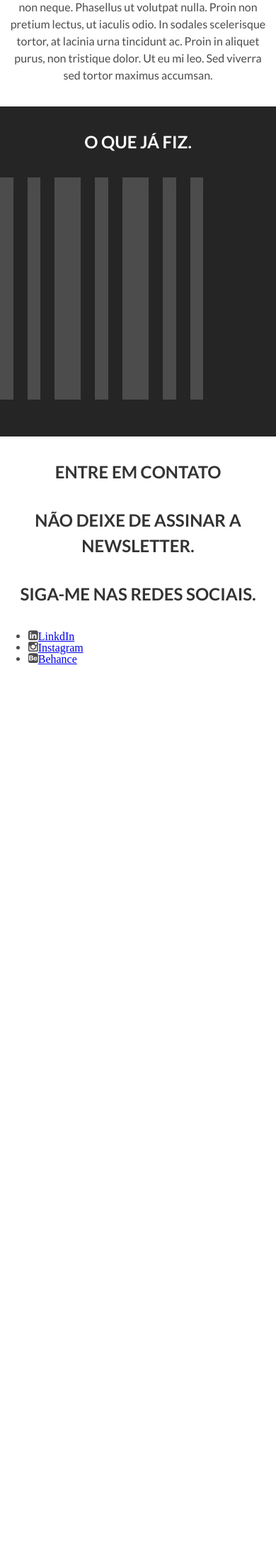
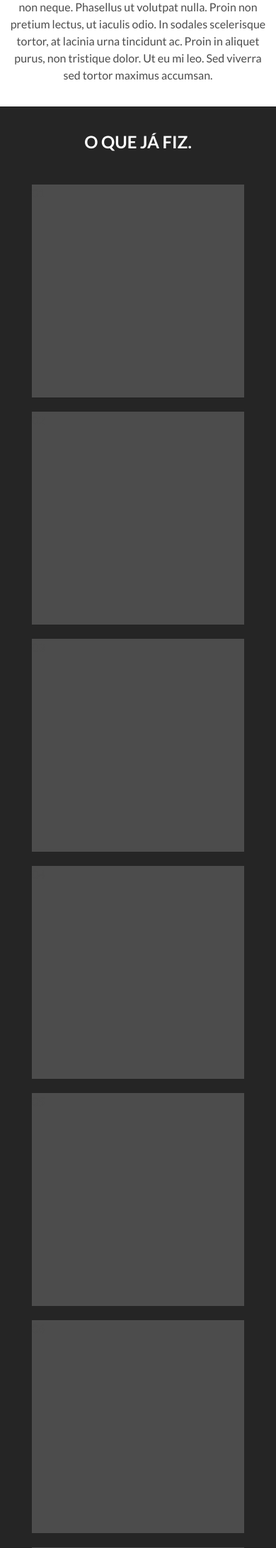
Before and after one commit to rafaelbriet/rafael-2016, a PHP site: page / in a window 390 px wide; the page is wider, and only the part inside the window is pictured. Shown: the part 1194-3375 px from the top of that part at 71% size. Before the commit the page ends 2130 px from the top of that part, so only its background shows below. Run offline with PHP 8.4, Linux system fonts and the light colour scheme; some web fonts are replaced.

Commit message:
Link para icones consertado. CSS para o "portfolio" e para o "rodapé" estão prontos.

```diff
--- a/assets/styles/_fonts.scss
+++ b/assets/styles/_fonts.scss
@@ -1,10 +1,10 @@
 @font-face {
     font-family: 'fontawesome';
-    src:    url('../fonts/fontawesome.eot?shbt5h');
-    src:    url('../fonts/fontawesome.eot?shbt5h#iefix') format('embedded-opentype'),
-            url('../fonts/fontawesome.ttf?shbt5h') format('truetype'),
-            url('../fonts/fontawesome.woff?shbt5h') format('woff'),
-            url('../fonts/fontawesome.svg?shbt5h#fontawesome') format('svg');
+    src:    url('assets/fonts/fontawesome.eot?shbt5h');
+    src:    url('assets/fonts/fontawesome.eot?shbt5h#iefix') format('embedded-opentype'),
+            url('assets/fonts/fontawesome.ttf?shbt5h') format('truetype'),
+            url('assets/fonts/fontawesome.woff?shbt5h') format('woff'),
+            url('assets/fonts/fontawesome.svg?shbt5h#fontawesome') format('svg');
     font-weight: normal;
     font-style: normal;
 }
--- a/assets/styles/_home.scss
+++ b/assets/styles/_home.scss
@@ -41,7 +41,7 @@
 }
 
 /**************************************************
-* Abou section
+* About section
 **************************************************/
 .about {
     text-align: center;
@@ -65,20 +65,128 @@
 .job-list {
     margin: 0 auto;
     padding: 0 10px;
-    width: 1020px;
-    padding: 0;
+    max-width: 1020px;
     list-style: none;
+    display: flex;
+    flex-wrap: wrap;
+    justify-content: space-around;
 }
 
 .job-thumbnail {
-    max-width: 33%;
-    height: 313px;
+    width: 310px;
+    height: 310px;
     background: $quartenary-color;
-    margin-bottom: 20px;
-    margin-right: 20px;
-    float: left;
+    // margin-bottom: 20px;
+    margin: 10px
+}
 
-    &:nth-child(3n+3) {
-        margin-right: 0;
+.job-description {
+    color: white;
+    margin: 0 auto;
+    padding: 0 10px;
+    max-width: 1020px;
+    text-align: center;
+    position: relative;
+    display: none;
+
+    h2 {
+        text-transform: uppercase;
+    }
+
+    img {
+        max-width: 100%;
+        margin: 0 auto;
     }
 }
+
+.job-close {
+    position: absolute;
+    display: block;
+    background: red;
+    width: 32px;
+    height: 32px;
+    top: 5px;
+    right: 10px;
+}
+
+.job-active {
+    display: block;
+}
+
+@media (max-width: 1010px) {
+    .job-thumbnail {
+        width: 280px;
+        height: 280px;
+    }
+}
+
+@media (max-width: 920px) {
+    .job-thumbnail {
+        width: 255px;
+        height: 255px;
+    }
+}
+
+@media (max-width: 850px) {
+    .job-thumbnail {
+        width: 225px;
+        height: 225px;
+    }
+}
+
+@media (max-width: 760px) {
+    .job-thumbnail {
+        width: 210px;
+        height: 210px;
+    }
+}
+
+@media (max-width: 700px) {
+    .job-thumbnail {
+        width: 300px;
+        height: 300px;
+    }
+}
+
+/**************************************************
+* Contact section
+**************************************************/
+
+
+/**************************************************
+* Footer section
+**************************************************/
+.social {
+    background: $primary-color;
+    color: white;
+    text-align: center;
+    padding: 32px 0;
+
+    .section-title {
+        color: white;
+        margin-top: 0;
+    }
+}
+
+.social-links {
+    margin: 0;
+    padding: 0;
+    list-style: none;
+    font-size: px-rem(32px);
+    line-height: 1;
+
+    li {
+        display: inline;
+        margin-right: 20px;
+
+        &:last-child {
+            margin-right: 0;
+        }
+    }
+
+    a {
+        position: absolute;
+        color: red;
+        left: -100%;
+    }
+}
--- a/assets/styles/_main.scss
+++ b/assets/styles/_main.scss
@@ -14,8 +14,8 @@ html {
 
 .clearfix:before,
 .clearfix:after {
-    content: " "; /* 1 */
-    display: table; /* 2 */
+    content: " ";
+    display: table;
 }
 
 .clearfix:after {
--- a/style.css
+++ b/style.css
@@ -375,8 +375,8 @@ textarea {
 **************************************************/
 @font-face {
   font-family: 'fontawesome';
-  src: url("../fonts/fontawesome.eot?shbt5h");
-  src: url("../fonts/fontawesome.eot?shbt5h#iefix") format("embedded-opentype"), url("../fonts/fontawesome.ttf?shbt5h") format("truetype"), url("../fonts/fontawesome.woff?shbt5h") format("woff"), url("../fonts/fontawesome.svg?shbt5h#fontawesome") format("svg");
+  src: url("assets/fonts/fontawesome.eot?shbt5h");
+  src: url("assets/fonts/fontawesome.eot?shbt5h#iefix") format("embedded-opentype"), url("assets/fonts/fontawesome.ttf?shbt5h") format("truetype"), url("assets/fonts/fontawesome.woff?shbt5h") format("woff"), url("assets/fonts/fontawesome.svg?shbt5h#fontawesome") format("svg");
   font-weight: normal;
   font-style: normal; }
 
@@ -416,9 +416,7 @@ html {
 .clearfix:before,
 .clearfix:after {
   content: " ";
-  /* 1 */
-  display: table;
-  /* 2 */ }
+  display: table; }
 
 .clearfix:after {
   clear: both; }
@@ -527,7 +525,7 @@ p {
     width: 250px; } }
 
 /**************************************************
-* Abou section
+* About section
 **************************************************/
 .about {
   text-align: center; }
@@ -546,18 +544,104 @@ p {
 .job-list {
   margin: 0 auto;
   padding: 0 10px;
-  width: 1020px;
-  padding: 0;
-  list-style: none; }
+  max-width: 1020px;
+  list-style: none;
+  display: -webkit-flex;
+  display: -ms-flexbox;
+  display: flex;
+  -webkit-flex-wrap: wrap;
+      -ms-flex-wrap: wrap;
+          flex-wrap: wrap;
+  -webkit-justify-content: space-around;
+      -ms-flex-pack: distribute;
+          justify-content: space-around; }
 
 .job-thumbnail {
-  max-width: 33%;
-  height: 313px;
+  width: 310px;
+  height: 310px;
   background: #4c4c4c;
-  margin-bottom: 20px;
-  margin-right: 20px;
-  float: left; }
-  .job-thumbnail:nth-child(3n+3) {
-    margin-right: 0; }
+  margin: 10px; }
+
+.job-description {
+  color: white;
+  margin: 0 auto;
+  padding: 0 10px;
+  max-width: 1020px;
+  text-align: center;
+  position: relative;
+  display: none; }
+  .job-description h2 {
+    text-transform: uppercase; }
+  .job-description img {
+    max-width: 100%;
+    margin: 0 auto; }
+
+.job-close {
+  position: absolute;
+  display: block;
+  background: red;
+  width: 32px;
+  height: 32px;
+  top: 5px;
+  right: 10px; }
+
+.job-active {
+  display: block; }
+
+@media (max-width: 1010px) {
+  .job-thumbnail {
+    width: 280px;
+    height: 280px; } }
+
+@media (max-width: 920px) {
+  .job-thumbnail {
+    width: 255px;
+    height: 255px; } }
+
+@media (max-width: 850px) {
+  .job-thumbnail {
+    width: 225px;
+    height: 225px; } }
+
+@media (max-width: 760px) {
+  .job-thumbnail {
+    width: 210px;
+    height: 210px; } }
+
+@media (max-width: 700px) {
+  .job-thumbnail {
+    width: 300px;
+    height: 300px; } }
+
+/**************************************************
+* Contact section
+**************************************************/
+/**************************************************
+* Footer section
+**************************************************/
+.social {
+  background: #252525;
+  color: white;
+  text-align: center;
+  padding: 32px 0; }
+  .social .section-title {
+    color: white;
+    margin-top: 0; }
+
+.social-links {
+  margin: 0;
+  padding: 0;
+  list-style: none;
+  font-size: 2rem;
+  line-height: 1; }
+  .social-links li {
+    display: inline;
+    margin-right: 20px; }
+    .social-links li:last-child {
+      margin-right: 0; }
+  .social-links a {
+    position: absolute;
+    color: red;
+    left: -100%; }
 
 /*# sourceMappingURL=style.css.map */
```
Also changed, not shown: index.html (+73 -2 lines).
